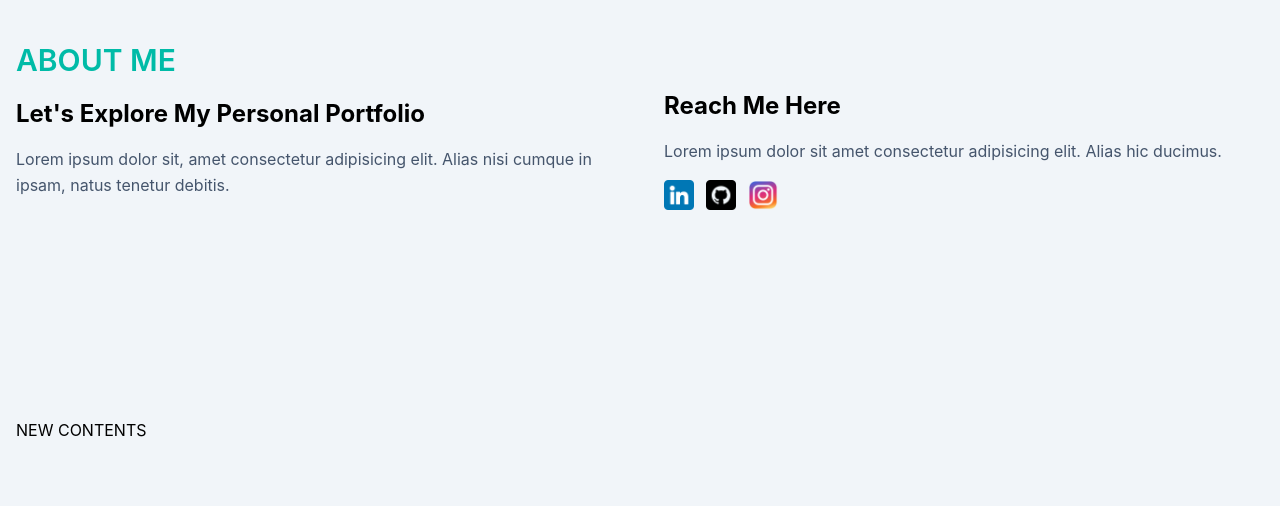
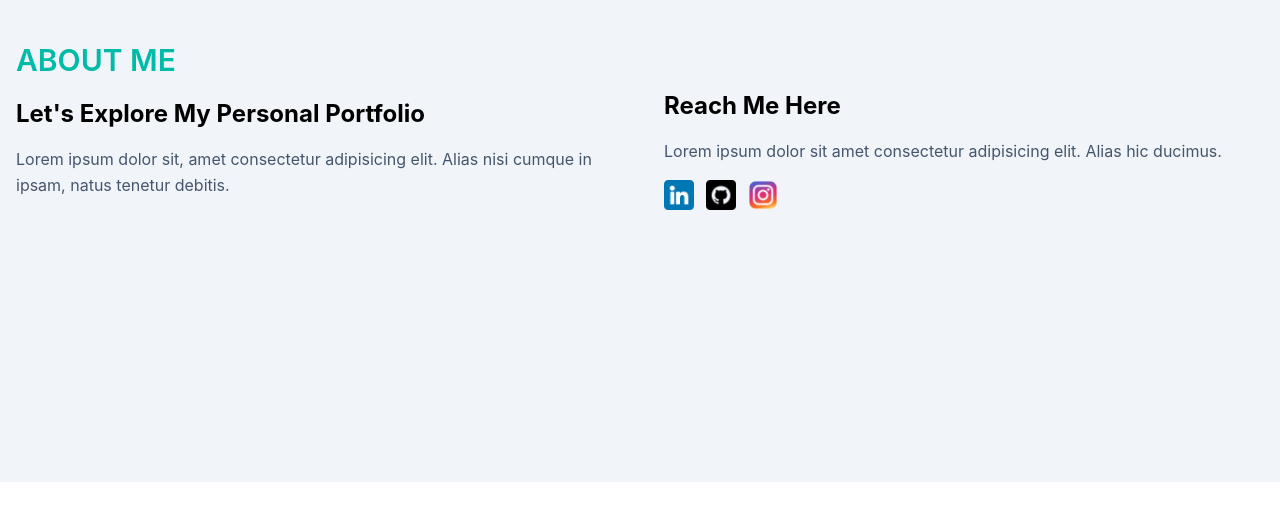
Before and after one commit to dnyniell/daniell-portfolio, a website: page index.html in a window 1280 px wide. Shown: the part 838-1344 px from the top of the page. After the commit the page ends 1320 px from the top, so only its background shows below. Drawn offline with Linux system fonts and the light colour scheme.

Commit message:
Initial Commit

```diff
--- a/index.html
+++ b/index.html
@@ -135,7 +135,7 @@
     <!-- Portfolio Section Start -->
     <section id="portfolio" class="pt-36 pb-16 bg-slate-100">
         <div class="container">
-            <div class="w-full px-4">NEW CONTENTS</div>
+            <div class="w-full px-4"></div>
         </div>
     </section>
     <!-- Portfolio Section End -->
```
